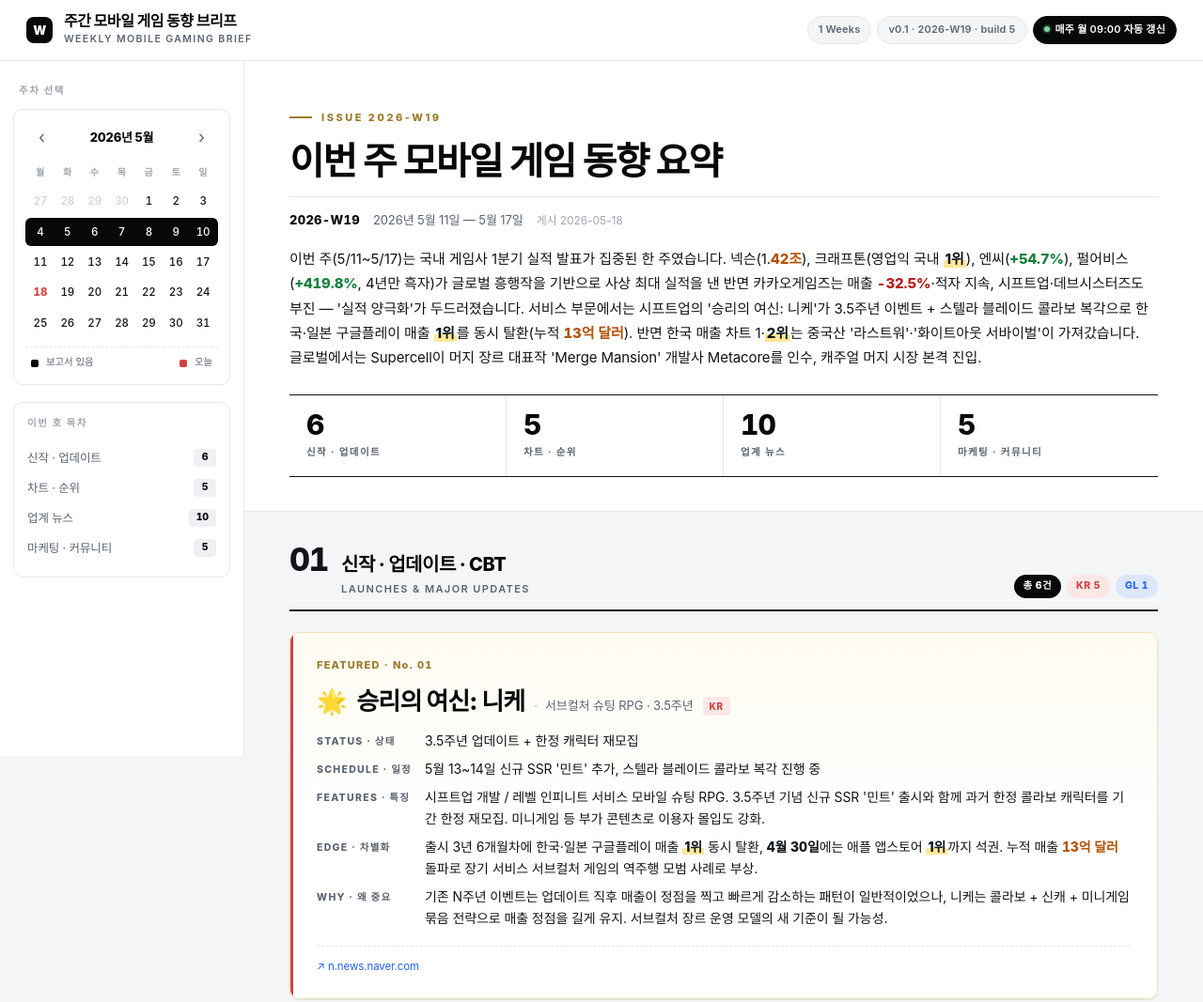
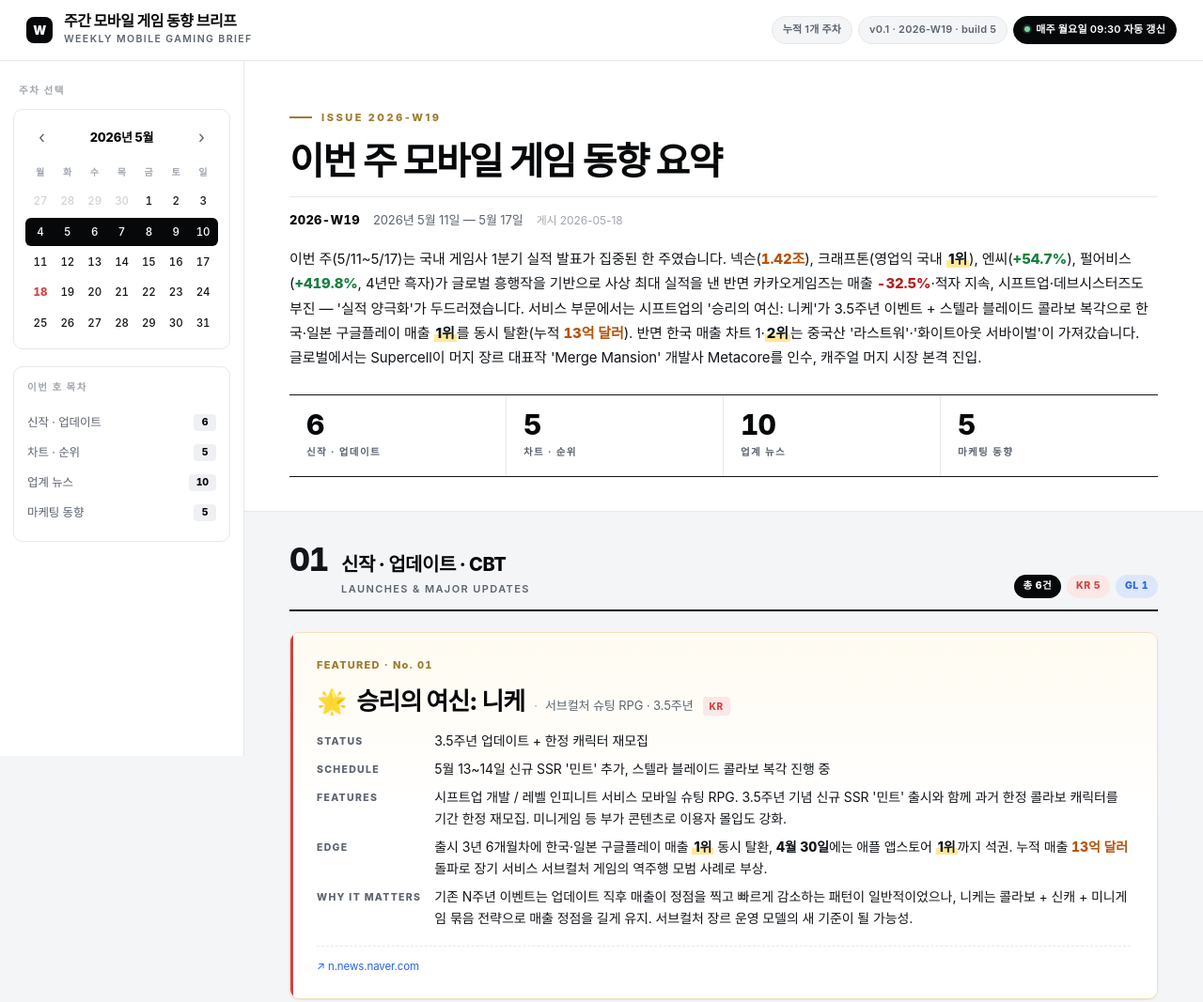
Before and after one commit to joonho78910/weekly-gaming-brief, a plain HTML site: page index.html in a window 1280 px wide. Shown: the top 1067 px of the page at 94% size. Drawn offline with Linux system fonts and the light colour scheme; a web font is replaced by a local one.

Commit message:
chore: spa 2026-W19 (build 5)

```diff
--- a/index.html
+++ b/index.html
@@ -79,7 +79,11 @@
     transition:background .12s, transform .12s; }
   .cal-week.has-data { cursor:pointer; }
   .cal-week.has-data:hover { background:var(--accent-soft); }
+  .cal-week.has-data::after { content:""; position:absolute; right:5px; top:50%;
+    width:4px; height:4px; border-radius:50%; background:var(--gold);
+    transform:translateY(-50%); }
   .cal-week.active { background:var(--text-strong); }
+  .cal-week.active::after { display:none; }
   .cal-week.active .cal-day { color:#fff; }
   .cal-week.active .cal-day.outside { color:#aaa; }
   .cal-day { text-align:center; font-size:11.5px; padding:4px 0; color:var(--text);
@@ -87,11 +91,6 @@
   .cal-day.outside { color:var(--subtle); opacity:0.5; }
   .cal-day.today { color:var(--kr); font-weight:800; }
   .cal-week.active .cal-day.today { color:#FFB4B4; }
-  .cal-legend { display:flex; gap:8px; align-items:center; margin-top:10px;
-    padding:8px 6px 2px; border-top:1px dashed var(--border); font-size:10.5px; color:var(--muted); }
-  .cal-legend .dot { width:8px; height:8px; border-radius:2px; display:inline-block; }
-  .cal-legend .dot.has { background:var(--text-strong); }
-  .cal-legend .dot.today { background:var(--kr); }
 
   .toc { padding:14px; background:var(--panel); border:1px solid var(--border); border-radius:10px; }
   .toc-h { font-size:10.5px; text-transform:uppercase; letter-spacing:1.6px; color:var(--subtle);
@@ -205,7 +204,7 @@
     letter-spacing:0.3px; }
   .footer-note a { color:var(--muted); }
 
-  /* INLINE HIGHLIGHTS — auto-detected key facts */
+  /* INLINE HIGHLIGHTS */
   .hl-money { color:#B45309; font-weight:800; font-variant-numeric:tabular-nums; }
   .hl-up    { color:#15803D; font-weight:800; font-variant-numeric:tabular-nums; }
   .hl-down  { color:#B91C1C; font-weight:800; font-variant-numeric:tabular-nums; }
@@ -246,7 +245,7 @@
     </div>
   </div>
   <div class="topbar-meta" id="topbar-meta">
-    <span class="chip live">매주 월요일 09:00 자동 갱신</span>
+    <span class="chip live">매주 월요일 09:30 자동 갱신</span>
   </div>
 </div>
 
@@ -259,7 +258,7 @@
       <div class="toc-item" data-toc="games"><span>신작 · 업데이트</span><span class="n" id="cnt-games">·</span></div>
       <div class="toc-item" data-toc="charts"><span>차트 · 순위</span><span class="n" id="cnt-charts">·</span></div>
       <div class="toc-item" data-toc="industry"><span>업계 뉴스</span><span class="n" id="cnt-industry">·</span></div>
-      <div class="toc-item" data-toc="marketing"><span>마케팅 · 커뮤니티</span><span class="n" id="cnt-marketing">·</span></div>
+      <div class="toc-item" data-toc="marketing"><span>마케팅 동향</span><span class="n" id="cnt-marketing">·</span></div>
     </div>
   </aside>
   <main class="main" id="main"><div class="loading">데이터 로딩 중...</div></main>
@@ -270,8 +269,7 @@
   var INDEX_URL = "./data/index.json";
   var WEEK_URL  = function (id) { return "./data/" + id + ".json"; };
   var VER_URL   = "./data/version.json";
-  var HOLDER_MARK = "__HLPH__";
-  var HOLDER_MARK  = "";
+  var HMARK     = "__HLPH__";
 
   function esc(s) { if (s == null) return "";
     return String(s).replace(/[&<>"']/g, function (c) {
@@ -284,35 +282,40 @@
     function stash(match, cls) {
       var idx = holders.length;
       holders.push({ cls: cls, content: match });
-      return HOLDER_MARK + idx + HOLDER_MARK;
+      return HMARK + idx + HMARK;
     }
-    s = s.replace(/\d{1,3}(?:,\d{3})*조(?:\s*\d{1,3}(?:,\d{3})*억)?(?:\s*원)?/g,
+    // Money — order matters
+    s = s.replace(/\d+(?:[,.]\d+)*조(?:\s*\d+(?:[,.]\d+)*억)?(?:\s*원)?/g,
       function (m) { return stash(m, "hl-money"); });
-    s = s.replace(/\d{1,3}(?:,\d{3})*억\s*(?:원|달러)/g,
+    s = s.replace(/\d+(?:[,.]\d+)*억\s*(?:원|달러)/g,
       function (m) { return stash(m, "hl-money"); });
-    s = s.replace(/\d{1,3}(?:,\d{3})*만\s*원/g,
+    s = s.replace(/\d+(?:[,.]\d+)*만\s*원/g,
       function (m) { return stash(m, "hl-money"); });
-    s = s.replace(/\$\d{1,3}(?:,\d{3})*(?:\.\d+)?\s*[KMB]?/g,
+    s = s.replace(/\$\d+(?:[,.]\d+)*\s*[KMB]?/g,
       function (m) { return stash(m, "hl-money"); });
-    s = s.replace(/\d{1,3}(?:,\d{3})*억(?![가-힣\d])/g,
+    s = s.replace(/\d+(?:[,.]\d+)*억(?![가-힣\d])/g,
       function (m) { return stash(m, "hl-money"); });
+    // Percent
     s = s.replace(/[+]\d+(?:\.\d+)?\s*%/g,
       function (m) { return stash(m, "hl-up"); });
     s = s.replace(/[-−]\d+(?:\.\d+)?\s*%/g,
       function (m) { return stash(m, "hl-down"); });
     s = s.replace(/\d+(?:\.\d+)?\s*%/g,
       function (m) { return stash(m, "hl-pct"); });
+    // Rank
     s = s.replace(/\d+위/g,
       function (m) { return stash(m, "hl-rank"); });
     s = s.replace(/TOP\s*\d+/gi,
       function (m) { return stash(m, "hl-rank"); });
-    s = s.replace(/\d{1,3}(?:,\d{3})*만(?:\s*(?:명|장|건|개|종|회|달러|돌파))?/g,
+    // Quantity
+    s = s.replace(/\d+(?:[,.]\d+)*만(?:\s*(?:명|장|건|개|종|회|달러|돌파))?/g,
       function (m) { return stash(m, "hl-num"); });
+    // Date
     s = s.replace(/\d{1,2}월\s*\d{1,2}일/g,
       function (m) { return stash(m, "hl-date"); });
 
-    var sentRe = new RegExp(HOLDER_MARK + "(\\d+)" + HOLDER_MARK, "g");
-    s = s.replace(sentRe, function (_, idx) {
+    var holderRe = new RegExp(HMARK + "(\\d+)" + HMARK, "g");
+    s = s.replace(holderRe, function (_, idx) {
       var p = holders[parseInt(idx, 10)];
       return '<span class="' + p.cls + '">' + p.content + '</span>';
     });
@@ -410,10 +413,7 @@
       }
       html += '</div>';
     }
-    html += '</div><div class="cal-legend">' +
-      '<span class="dot has"></span><span>보고서 있음</span>' +
-      '<span style="flex:1"></span>' +
-      '<span class="dot today"></span><span>오늘</span></div>';
+    html += '</div>';
 
     var cal = document.getElementById("calendar");
     cal.innerHTML = html;
@@ -445,11 +445,11 @@
         (g.tag ? ' ' + badge(g.tag) : '') +
       '</div>';
     var fields = '<div class="field-list">';
-    fields += row("STATUS · 상태", g.status);
-    fields += row("SCHEDULE · 일정", g.schedule);
-    fields += row("FEATURES · 특징", g.features);
-    fields += row("EDGE · 차별화", g.differentiation);
-    fields += row("WHY · 왜 중요", g.whyImportant);
+    fields += row("STATUS", g.status);
+    fields += row("SCHEDULE", g.schedule);
+    fields += row("FEATURES", g.features);
+    fields += row("EDGE", g.differentiation);
+    fields += row("WHY IT MATTERS", g.whyImportant);
     fields += '</div>';
     var src = g.sourceUrl
       ? '<a class="source-link" href="' + esc(g.sourceUrl) + '" target="_blank" rel="noopener">↗ ' + esc(shortHost(g.sourceUrl)) + '</a>'
@@ -520,7 +520,7 @@
           '<div class="stat"><div class="stat-num">' + games.length + '</div><div class="stat-label">신작 · 업데이트</div></div>' +
           '<div class="stat"><div class="stat-num">' + charts.length + '</div><div class="stat-label">차트 · 순위</div></div>' +
           '<div class="stat"><div class="stat-num">' + industry.length + '</div><div class="stat-label">업계 뉴스</div></div>' +
-          '<div class="stat"><div class="stat-num">' + marketing.length + '</div><div class="stat-label">마케팅 · 커뮤니티</div></div>' +
+          '<div class="stat"><div class="stat-num">' + marketing.length + '</div><div class="stat-label">마케팅 동향</div></div>' +
         '</div>' +
       '</div></header>';
 
@@ -549,13 +549,13 @@
     }
     if (marketing.length) {
       content += '<section class="section" id="sec-marketing">';
-      content += renderSectionHdr("04", "마케팅 · 커뮤니티 동향", "Marketing & Community", marketing);
+      content += renderSectionHdr("04", "마케팅 동향", "Marketing", marketing);
       content += '<div class="compact-grid">';
       marketing.forEach(function (n, i) { content += renderNewsCard(n, i + 1); });
       content += '</div></section>';
     }
 
-    content += '<div class="footer-note">다음 호는 다음 월요일 09:00 발행.  ·  ' +
+    content += '<div class="footer-note">다음 호는 다음 월요일 09:30 발행.  ·  ' +
       '<a href="https://github.com/joonho78910/weekly-gaming-brief" target="_blank" rel="noopener">GitHub</a></div>';
     content += '</div></div>';
 
@@ -597,7 +597,7 @@
       CAL_YEAR = today.getFullYear(); CAL_MONTH = today.getMonth();
       renderCalendar();
       document.getElementById("main").innerHTML =
-        '<div class="content"><div class="content-inner"><div class="placeholder"><div class="icon">⏳</div><h2>아직 도착한 보고서가 없습니다</h2><div>매주 월요일 09:00에 자동으로 추가됩니다.</div></div></div></div>';
+        '<div class="content"><div class="content-inner"><div class="placeholder"><div class="icon">⏳</div><h2>아직 도착한 보고서가 없습니다</h2><div>매주 월요일 09:30에 자동으로 추가됩니다.</div></div></div></div>';
       return;
     }
 
@@ -618,9 +618,9 @@
       if (v.lastBuild && v.lastBuild.targetWeek) verLabel += " · " + v.lastBuild.targetWeek;
       if (v.lastBuild && v.lastBuild.n) verLabel += " · build " + v.lastBuild.n;
       meta.innerHTML =
-        '<span class="chip">' + REPORTS.length + ' Weeks</span>' +
+        '<span class="chip">누적 ' + REPORTS.length + '개 주차</span>' +
         '<span class="chip">' + esc(verLabel) + '</span>' +
-        '<span class="chip live">매주 월 09:00 자동 갱신</span>';
+        '<span class="chip live">매주 월요일 09:30 자동 갱신</span>';
     }).catch(function () {});
   }).catch(function (err) {
     document.getElementById("calendar").innerHTML = '<div class="empty-state">로드 실패</div>';
```
